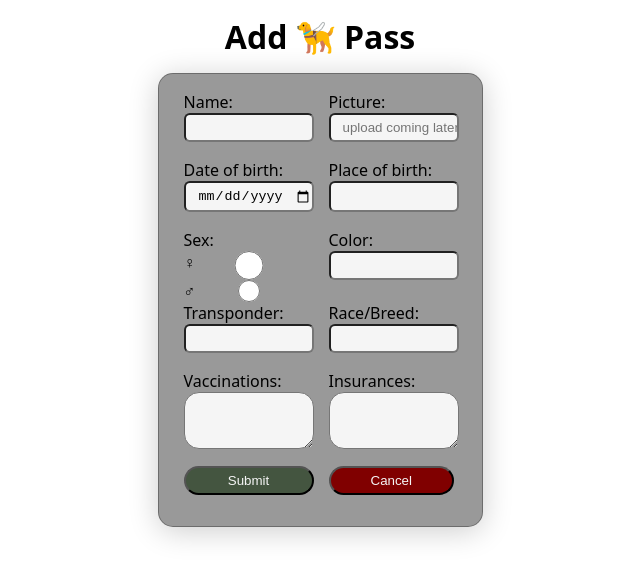
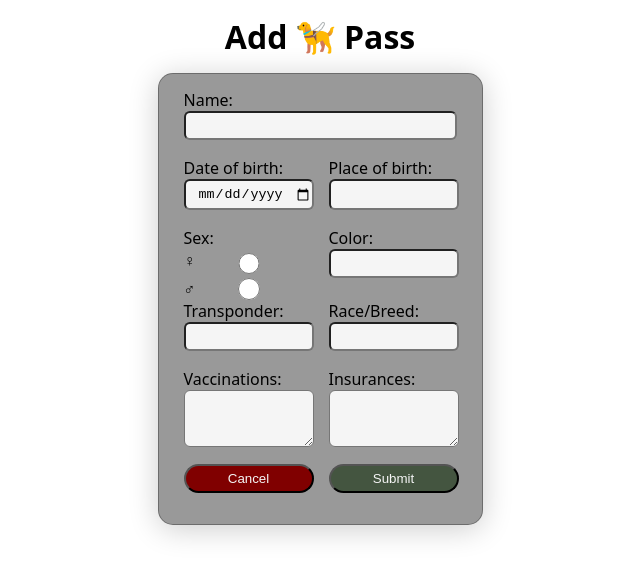
Before and after one commit to RonnySteady/dogpass, a Next.js app: page /newdog in a window 1280 px wide. Shown: the top 580 px of the page, without its empty margins (320-960 px from the left). Built offline with nearby package versions, Linux system fonts and the light colour scheme.

Commit message:
optimized code after first code review

```diff
--- a/components/AddDogForm.js
+++ b/components/AddDogForm.js
@@ -1,7 +1,7 @@
-import Link from "next/link";
 import styled from "styled-components";
 import { useForm } from "react-hook-form";
 import { useRouter } from "next/router";
+import { uid } from "uid";
 
 export default function AddDogForm({ dogs }) {
   const router = useRouter();
@@ -12,29 +12,23 @@ export default function AddDogForm({ dogs }) {
   } = useForm();
 
   const onSubmit = (data) => {
-    dogs.push(data);
+    const newDog = { id: uid(), ...data };
+    dogs.push(newDog);
     router.push(`/`);
-    console.log(data);
-    console.log(dogs);
-    console.log(errors);
   };
+
+  function handleCancel() {
+    router.push("/");
+  }
 
   return (
     <>
       <Form onSubmit={handleSubmit(onSubmit)}>
-        <Grid>
-          <LabelName htmlFor="Name">Name: </LabelName>
-          <InputName
-            type="text"
-            {...register("name", { required: true, min: 2, maxLenght: 15 })}
-          />
-          <LabelPicture htmlFor="Picture">Picture: </LabelPicture>
-          <InputPicture
-            type="text"
-            placeholder="upload coming later"
-            {...register("picture", { required: false, min: 2, maxLenght: 15 })}
-          />
-        </Grid>
+        <LabelName htmlFor="Name">Name: </LabelName>
+        <InputName
+          type="text"
+          {...register("name", { required: true, min: 2, maxLenght: 15 })}
+        />
         <Grid>
           <LabelDateBirth htmlFor="Date of birth">
             Date of birth:{" "}
@@ -68,7 +62,7 @@ export default function AddDogForm({ dogs }) {
           <InputColor
             type="text"
             {...register("color", {
-              required: true,
+              required: false,
               min: 2,
               maxLenght: 15,
             })}
@@ -79,7 +73,7 @@ export default function AddDogForm({ dogs }) {
           <InputTransponder
             type="text"
             {...register("transponder", {
-              required: true,
+              required: false,
               min: 2,
               maxLenght: 15,
             })}
@@ -88,7 +82,7 @@ export default function AddDogForm({ dogs }) {
           <InputRace
             type="text"
             {...register("race", {
-              required: true,
+              required: false,
               min: 2,
               maxLenght: 15,
             })}
@@ -101,7 +95,7 @@ export default function AddDogForm({ dogs }) {
           <TextareaVaccinations
             rows="3"
             {...register("vaccinations", {
-              required: true,
+              required: false,
               min: 2,
               maxLenght: 15,
             })}
@@ -109,7 +103,7 @@ export default function AddDogForm({ dogs }) {
           <LabelInsurances htmlFor="Insurances">Insurances: </LabelInsurances>
           <TextareaInsurances
             {...register("insurances", {
-              required: true,
+              required: false,
               min: 2,
               maxLenght: 15,
             })}
@@ -117,9 +111,7 @@ export default function AddDogForm({ dogs }) {
         </Grid>
         <Grid>
           <SubmitButton type="submit">Submit</SubmitButton>
-          <Link href="/">
-            <CancelButton type="submit">Cancel</CancelButton>
-          </Link>
+          <CancelButton onClick={handleCancel}>Cancel</CancelButton>
         </Grid>
       </Form>
     </>
@@ -132,10 +124,7 @@ const Form = styled.form`
   width: 325px;
   margin: auto;
   margin-bottom: 30px;
-  padding-left: 25px;
-  padding-right: 25px;
-  padding-top: 15px;
-  padding-bottom: 16px;
+  padding: 15px 25px 16px;
   border: 1px solid rgba(0, 0, 0, 0.29);
   border-radius: 15px;
   background: rgba(0, 0, 0, 0.4);
@@ -159,29 +148,10 @@ const LabelName = styled.label`
 const InputName = styled.input`
   background: whitesmoke;
   border-radius: 6px;
-  padding-left: 12px;
-  // padding-top: 1px;
-  // padding-bottom: 1px;
+  padding: 5px;
+  margin-bottom: 15px;
   grid-column-start: 1;
-  grid-column-end: 1;
-  grid-row-start: 2;
-  grid-row-end: 2;
-`;
-
-const LabelPicture = styled.label`
-  grid-column-start: 2;
-  grid-column-end: 2;
-  grid-row-start: 1;
-  grid-row-end: 1;
-`;
-const InputPicture = styled.input`
-background: whitesmoke;
-border-radius: 6px;
-padding-left: 12px;
-padding-top: 5px;
-padding-bottom: 5px;
-  grid-column-start: 2
-  grid-column-end: 2;
+  grid-column-end: 3;
   grid-row-start: 2;
   grid-row-end: 2;
 `;
@@ -245,6 +215,7 @@ const LabelMale = styled.label`
 `;
 
 const ButtonFemale = styled.input`
+  margin: 4px;
   grid-column-start: 1;
   grid-column-end: 1;
   grid-row-start: 8;
@@ -322,7 +293,7 @@ const LabelVaccinations = styled.label`
 
 const TextareaVaccinations = styled.textarea`
   background: whitesmoke;
-  border-radius: 15px;
+  border-radius: 6px;
   padding-left: 12px;
   padding-top: 5px;
   padding-bottom: 5px;
@@ -341,7 +312,7 @@ const LabelInsurances = styled.label`
 
 const TextareaInsurances = styled.textarea`
   background: whitesmoke;
-  border-radius: 15px;
+  border-radius: 6px;
   padding-left: 12px;
   padding-top: 5px;
   padding-bottom: 5px;
@@ -367,4 +338,8 @@ const SubmitButton = styled.button`
   color: whitesmoke;
   padding: 5px 30px;
   border-radius: 15px;
+  grid-column-start: 2;
+  grid-column-end: 2;
+  grid-row-start: 20;
+  grid-row-end: 20;
 `;
--- a/components/DogList.js
+++ b/components/DogList.js
@@ -6,12 +6,9 @@ export default function DogList() {
   const [dogList, setDogList] = useState(dogs);
 
   const handleDelete = (id) => {
-    console.log(`Deleting dog with ID: ${id}`);
     const updatedDogList = dogList.filter((dog) => dog.id !== id);
     setDogList(updatedDogList);
   };
-
-  const handleEdit = (dog) => {};
 
   const handleUpdate = (updatedDog) => {
     const updatedDogList = dogList.map((dog) =>
@@ -27,7 +24,6 @@ export default function DogList() {
           key={dog.id}
           dog={dog}
           onDelete={handleDelete}
-          onEdit={handleEdit}
           onUpdate={handleUpdate}
         />
       ))}
```
Also changed, not shown: components/DogCard.js (+3 -66 lines).
